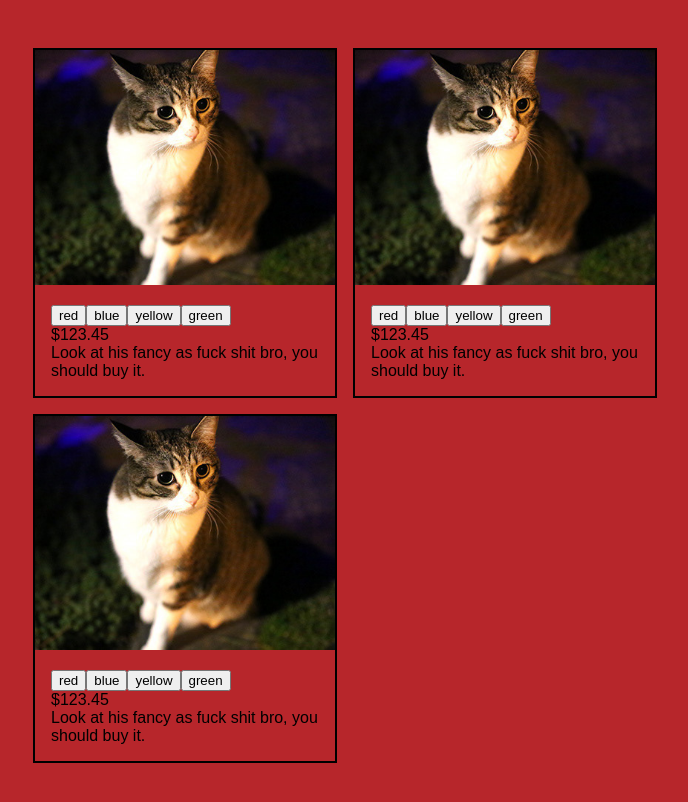
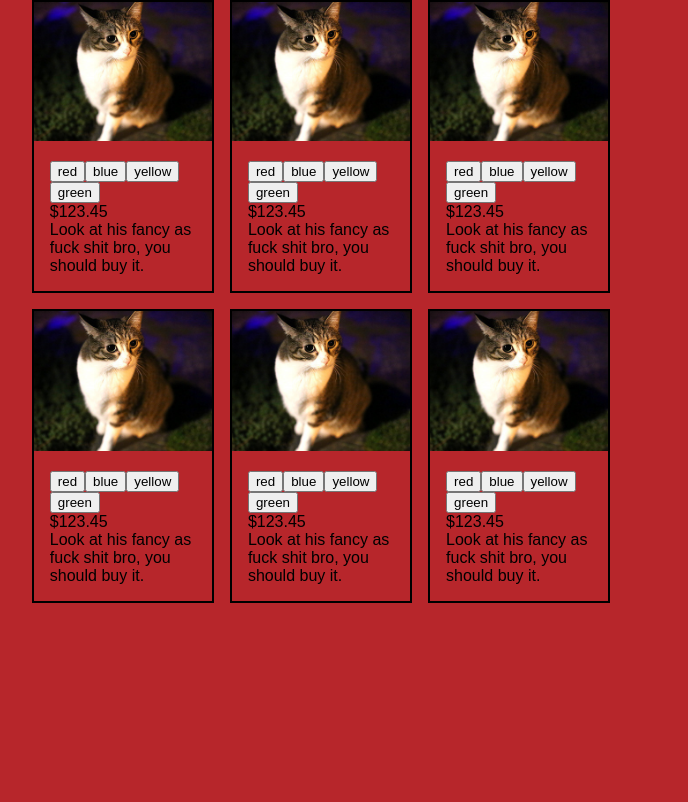
Before and after one commit to Dman757/meade.dev, a Next.js app: page /product-wall in a window 1280 px wide. Shown: the top 802 px of the page, without its empty margins (319-1007 px from the left). Built offline with nearby package versions, Linux system fonts and the light colour scheme.

Commit message:
misc stuff

```diff
--- a/components/layout.js
+++ b/components/layout.js
@@ -1,5 +1,5 @@
 import styles from './layout.module.css';
 
 export default function Layout({ children }) {
-  return <div className={styles.container}>{children}</div>;
+  return <div className={styles.wrapper}>{children}</div>;
 }
--- a/components/layout.module.css
+++ b/components/layout.module.css
@@ -3,3 +3,19 @@
   padding: 0 1rem;
   margin: 3rem auto 6rem;
 }
+
+
+.wrapper {
+  display: grid;
+  grid-template-columns:
+    1fr
+    min(65ch, 100%)
+    1fr;
+}
+.wrapper > * {
+  grid-column: 2;
+}
+.full-bleed {
+  width: 100%;
+  grid-column: 1 / 4;
+}
--- a/components/product-card.module.css
+++ b/components/product-card.module.css
@@ -6,7 +6,7 @@
 }
 
 .ProductImage{
-  width: 300px;
+  width: 100%;
   height: auto;
   object-fit: cover;
 }
--- a/components/product-wall.module.css
+++ b/components/product-wall.module.css
@@ -1,5 +1,7 @@
 .ProductWallLayout {
   display: grid;
-  grid-template-columns: 1fr 1fr;
+  /* max-width: 1366px; */
+  /* margin: auto; */
+  grid-template-columns: repeat(auto-fill, minmax(15ch, 1fr));
   grid-gap: 1em;
 }
--- a/pages/product-wall.js
+++ b/pages/product-wall.js
@@ -13,6 +13,24 @@ const mockSwatches = [
 ];
 
 const mockProducts = [
+  {
+    swatches: [...mockSwatches],
+    price: '123.45',
+    description: 'Hey, you should buy this thing',
+    image: '/cat.jpg',
+  },
+  {
+    swatches: [...mockSwatches],
+    price: '123.45',
+    description: 'Hey, you should buy this thing',
+    image: '/cat.jpg',
+  },
+  {
+    swatches: [...mockSwatches],
+    price: '123.45',
+    description: 'Hey, you should buy this thing',
+    image: '/cat.jpg',
+  },
   {
     swatches: [...mockSwatches],
     price: '123.45',
```
Also changed, not shown: 1 other file (tests, documents, lock files or other folders).
